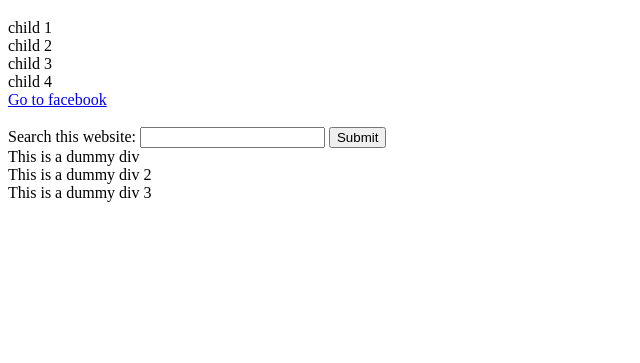
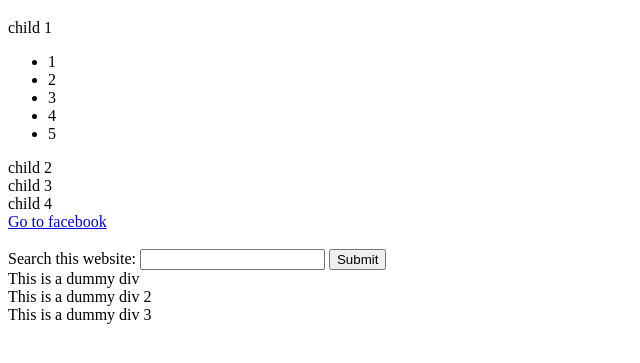
Before and after one commit to DDR13GIT/Javascript_Learning_PracticeCodes, a plain HTML site: page website.html in a window 1280 px wide. Shown: the part 61-424 px from the top of the page, without its empty margins (0-640 px from the left). Drawn offline with Linux system fonts and the light colour scheme.

Commit message:
tutorial 15 done

```diff
--- a/js/tu15.js
+++ b/js/tu15.js
@@ -0,0 +1,29 @@
+let cont = document.querySelector('.container')
+console.log(cont)
+console.log(cont.childNodes) //it includes all elements including text nodes
+
+console.log(cont.children) // it includes only elements without text,comments, etc
+
+let nodename = cont.childNodes[1].nodeName
+let nodetype = cont.childNodes[2].nodeType
+
+console.log(nodename)
+console.log(nodetype)
+
+//nodetypes
+
+// 1. element
+// 2. attributes
+// 3. text node
+// 8. comment
+// 9. document
+// 10. document type
+
+
+container = document.querySelector('div.container')
+console.log(container.children[1].children[0].children) //gives the child  er child  er children
+console.log(container.firstChild)   //gives the first child (which can be comments, text etc)
+console.log(container.lastChild)
+console.log(container.firstElementChild)  //gives the first element of the class
+console.log(container.firstElementChild.nextElementSibling)  //gives the first element of the class
+console.log(container.childElementCount) //gives the number of elements in the class
--- a/website.html
+++ b/website.html
@@ -11,7 +11,15 @@
 <body>
     <div class="container">
         <h1 id="heading">Welcome to Code with Deb</h1>
-        <div class="child">child 1</div>
+        <div class="child">child 1
+            <ul class="no">
+                <li class="one">1</li>
+                <li class="one">2</li>
+                <li class="one">3</li>
+                <li class="one">4</li>
+                <li class="one">5</li>
+            </ul>
+        </div>
         <div class="child">child 2</div>
         <div class="child">child 3</div>
         <div class="child">child 4</div>
@@ -30,5 +38,6 @@
 <!-- <script src="js/tu12.js"></script> -->
 <!-- <script src="js/tu13.js"></script> -->
 <script src="js/tu14.js"></script>
+<script src="js/tu15.js"></script>
 
 </html>
```
